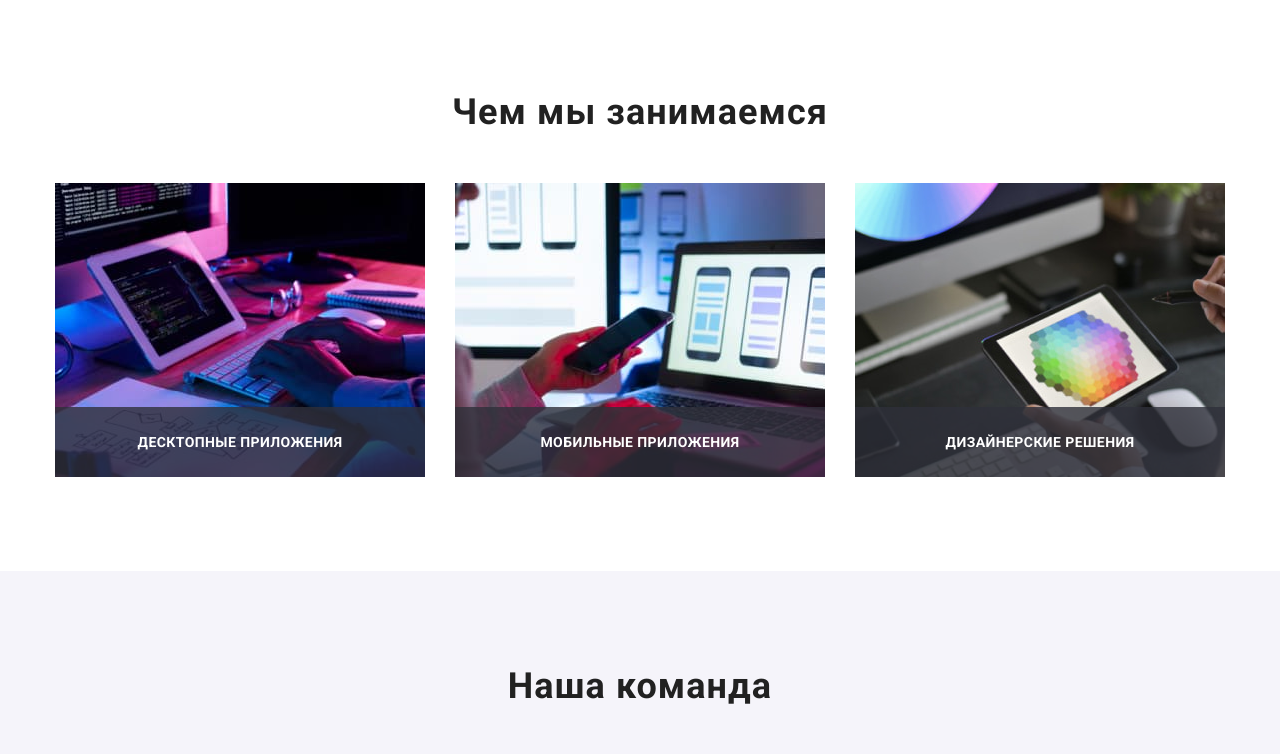
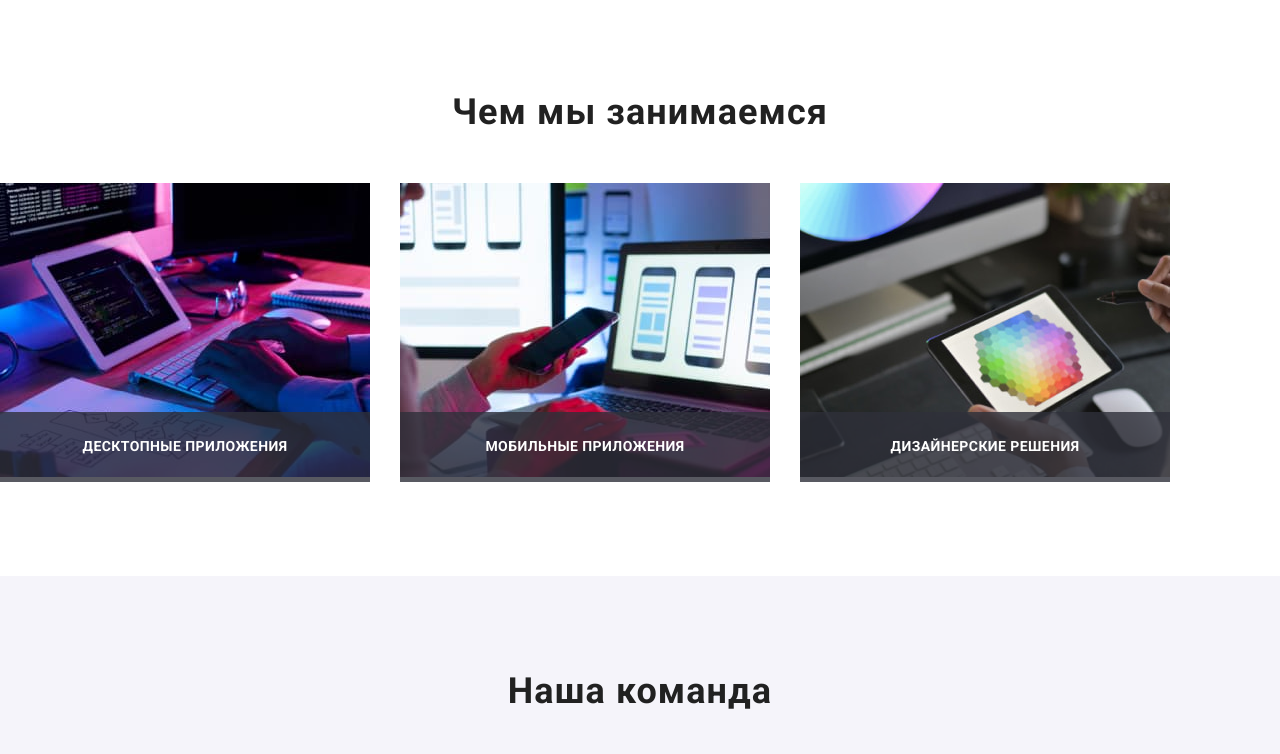
Before and after one commit to DianaLauzhyna/goit-markup-hw-05, a plain HTML site: page index.html in a window 1280 px wide. Shown: the part 1025-1779 px from the top of the page. Drawn offline with nearby package versions, Linux system fonts and the light colour scheme.

Commit message:
Update style.css

```diff
--- a/css/style.css
+++ b/css/style.css
@@ -31,19 +31,6 @@ img {
 
 
 
-.container {
-  width: 1200px;
-  padding-left: 15px;
-  padding-right: 15px;
-  margin-left: auto;
-  margin-right: auto;
-}
-
-img {
-  display: block;
-  width: 100%;
-  height: auto;
-}
 
 
 /*header*/
```
